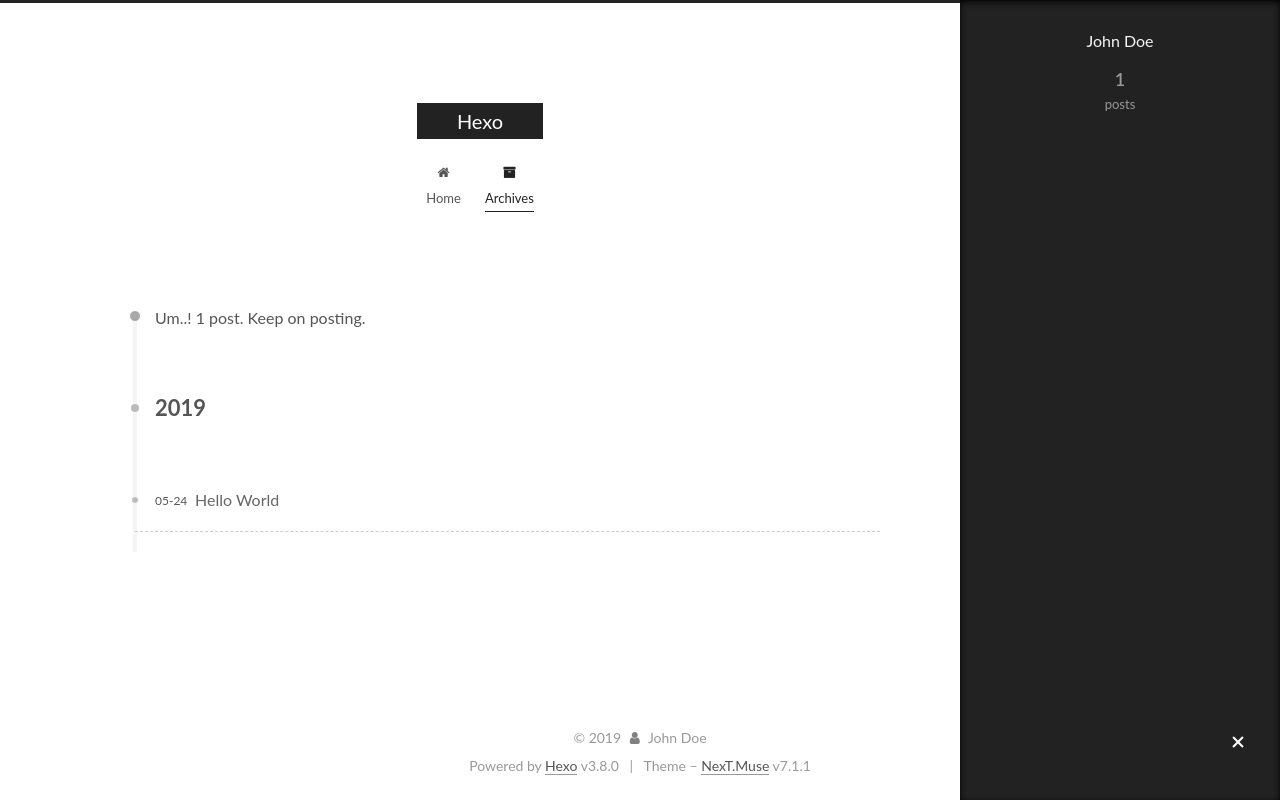
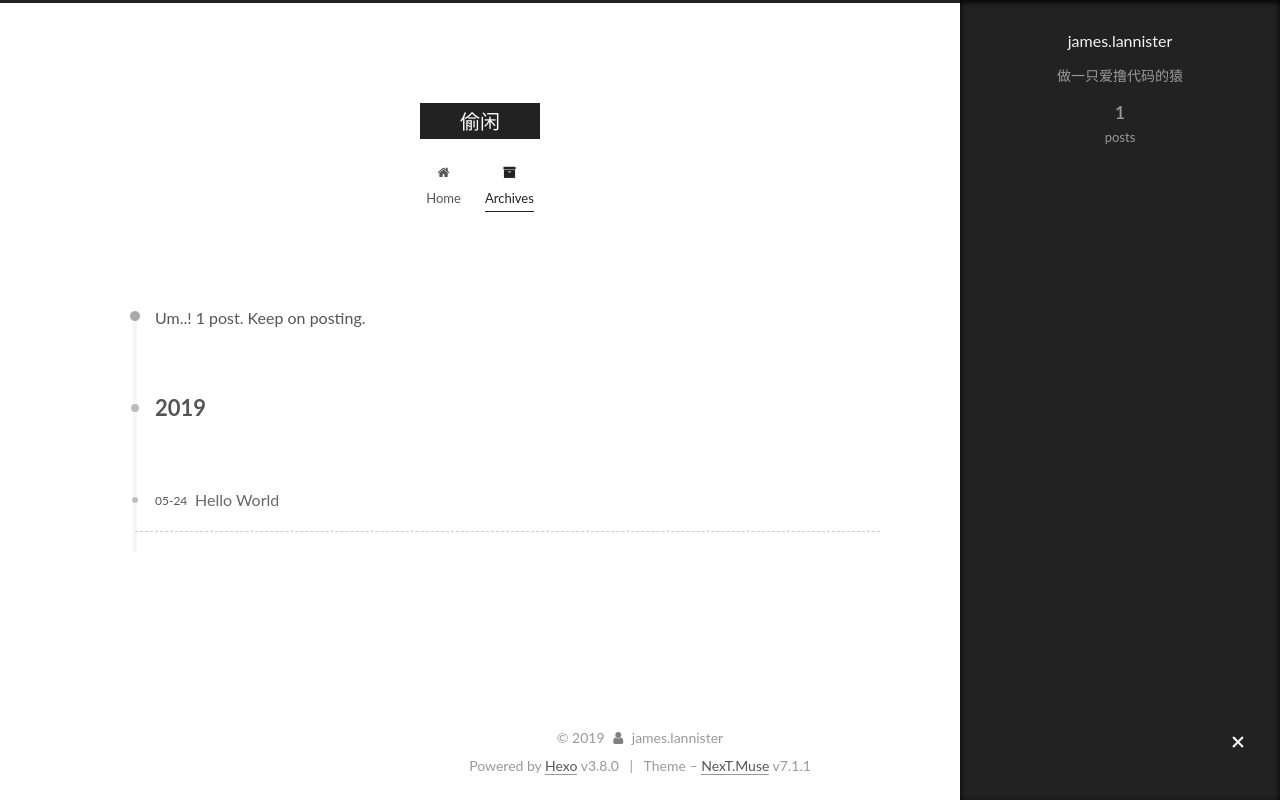
Before and after one commit to bubei-inc/yupengsun.github.io, a plain HTML site: page archives/index.html in a window 1280 px wide. Both pictures are taken after a click on the element 1238 px from the left and 743 px from the top of the page. Drawn offline with Linux system fonts and the light colour scheme.

Commit message:
Site updated: 2019-05-24 09:44:15

```diff
--- a/archives/index.html
+++ b/archives/index.html
@@ -96,13 +96,17 @@
 
 
 
-  <meta property="og:type" content="website">
-<meta property="og:title" content="Hexo">
+  <meta name="description" content="做一只爱撸代码的猿">
+<meta name="keywords" content="java, spring, springboot, springcloud, redis, rabbitMQ, mysql, netty, python">
+<meta property="og:type" content="website">
+<meta property="og:title" content="偷闲">
 <meta property="og:url" content="https://pigletlet.github.io/yupengsun.github.io/archives/index.html">
-<meta property="og:site_name" content="Hexo">
+<meta property="og:site_name" content="偷闲">
+<meta property="og:description" content="做一只爱撸代码的猿">
 <meta property="og:locale" content="default">
 <meta name="twitter:card" content="summary">
-<meta name="twitter:title" content="Hexo">
+<meta name="twitter:title" content="偷闲">
+<meta name="twitter:description" content="做一只爱撸代码的猿">
 
 
 
@@ -120,7 +124,7 @@
   };
 </script>
 
-  <title>Archive | Hexo</title>
+  <title>Archive | 偷闲</title>
 
 
 
@@ -179,7 +183,7 @@
     <div class="custom-logo-site-title">
       <a href="/yupengsun.github.io/" class="brand" rel="start">
         <span class="logo-line-before"><i></i></span>
-        <span class="site-title">Hexo</span>
+        <span class="site-title">偷闲</span>
         <span class="logo-line-after"><i></i></span>
       </a>
     </div>
@@ -378,8 +382,8 @@
         <div class="site-overview">
           <div class="site-author motion-element" itemprop="author" itemscope itemtype="http://schema.org/Person">
 
-              <p class="site-author-name" itemprop="name">John Doe</p>
-              <div class="site-description motion-element" itemprop="description"></div>
+              <p class="site-author-name" itemprop="name">james.lannister</p>
+              <div class="site-description motion-element" itemprop="description">做一只爱撸代码的猿</div>
           </div>
 
 
@@ -439,7 +443,7 @@
   <span class="with-love" id="animate">
     <i class="fa fa-user"></i>
   </span>
-  <span class="author" itemprop="copyrightHolder">John Doe</span>
+  <span class="author" itemprop="copyrightHolder">james.lannister</span>
 
 
 
--- a/css/main.css
+++ b/css/main.css
@@ -1765,7 +1765,7 @@ pre .javascript .function {
   width: 4px;
   height: 4px;
   border-radius: 50%;
-  background: #b6c116;
+  background: #ff3;
 }
 .feed-link,
 .chat {
```
Also changed, not shown: 2019/05/24/hello-world/index.html (+10 -9 lines), archives/2019/05/index.html (+13 -9 lines), archives/2019/index.html (+13 -9 lines), index.html (+16 -12 lines).
